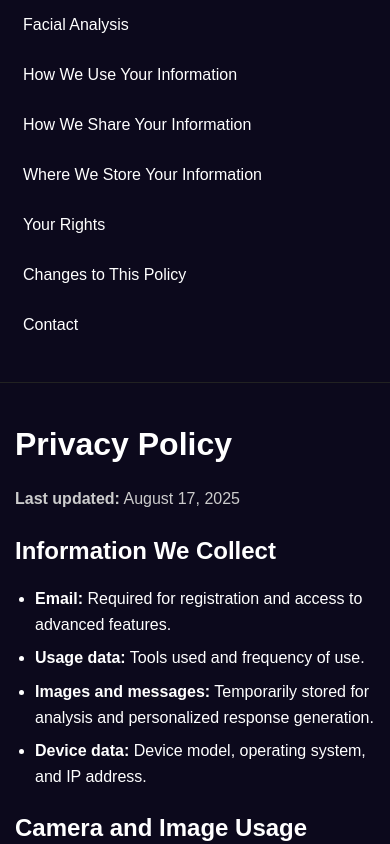
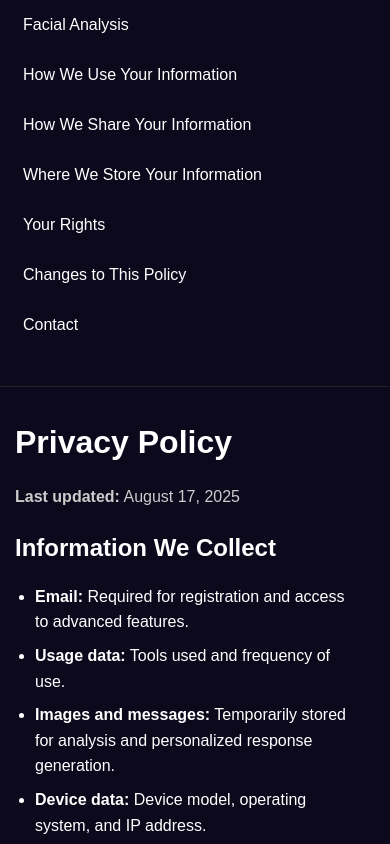
Before and after one commit to DraCod2002/policyVibe, a plain HTML site: page index.html in a window 390 px wide. Shown: the part 256-1100 px from the top of the page. Drawn offline with Linux system fonts and the light colour scheme.

Commit message:
update vibe polity vibezz

```diff
--- a/styles.css
+++ b/styles.css
@@ -40,6 +40,8 @@ body {
     overflow-y: auto;
     border-right: 1px solid #222;
     box-shadow: 2px 0 5px rgba(0, 0, 0, 0.5);
+    top: 0; /* Asegura que esté en la parte superior */
+    left: 0; /* Asegura que esté en la izquierda */
 }
 
 .sidebar ul {
@@ -73,25 +75,39 @@ body {
     color: red;
 }
 
-/* Contenido principal */
+/* Contenido principal - AQUÍ ESTÁN LOS CAMBIOS PRINCIPALES */
 .content {
-    margin-left: 250px;
-    padding: 20px;
+    margin-left: 270px; /* Aumenté de 250px a 270px para dar más espacio */
+    padding: 40px 30px 20px 30px; /* Aumenté el padding izquierdo y superior */
     max-width: 800px;
     box-sizing: border-box;
     line-height: 1.6;
+    min-height: 100vh; /* Asegura que ocupe toda la altura */
 }
 
 /* Títulos */
 h1, h2 {
     color: #fff;
-    margin-bottom: 10px;
+    margin-bottom: 15px; /* Aumenté el margen inferior */
+    margin-top: 20px; /* Añadí margen superior */
+}
+
+h1 {
+    margin-top: 0; /* El primer título no necesita margen superior */
+    padding-top: 10px;
 }
 
 /* Párrafos */
 p {
     color: #ccc;
     font-size: 16px;
+    margin-bottom: 15px; /* Mejor espaciado entre párrafos */
+}
+
+/* Secciones */
+section {
+    margin-bottom: 30px; /* Más espacio entre secciones */
+    padding-right: 20px; /* Evita que el texto se pegue al borde */
 }
 
 /* Enlaces en el contenido */
@@ -108,6 +124,7 @@ p {
 /* Listas */
 ul {
     padding-left: 20px;
+    margin-bottom: 20px; /* Más espacio después de las listas */
 }
 
 li {
@@ -127,11 +144,22 @@ li {
         border-right: none;
         border-bottom: 1px solid #222;
         box-shadow: none;
+        top: auto;
+        left: auto;
     }
 
     .content {
         margin-left: 0;
-        padding: 15px;
+        padding: 20px 15px; /* Reducí el padding en móviles */
+        margin-top: 0;
+    }
+}
+
+/* Responsive para tablets */
+@media (max-width: 1024px) and (min-width: 769px) {
+    .content {
+        margin-left: 260px; /* Ligeramente menos margen en tablets */
+        padding: 30px 20px;
     }
 }
 
```
